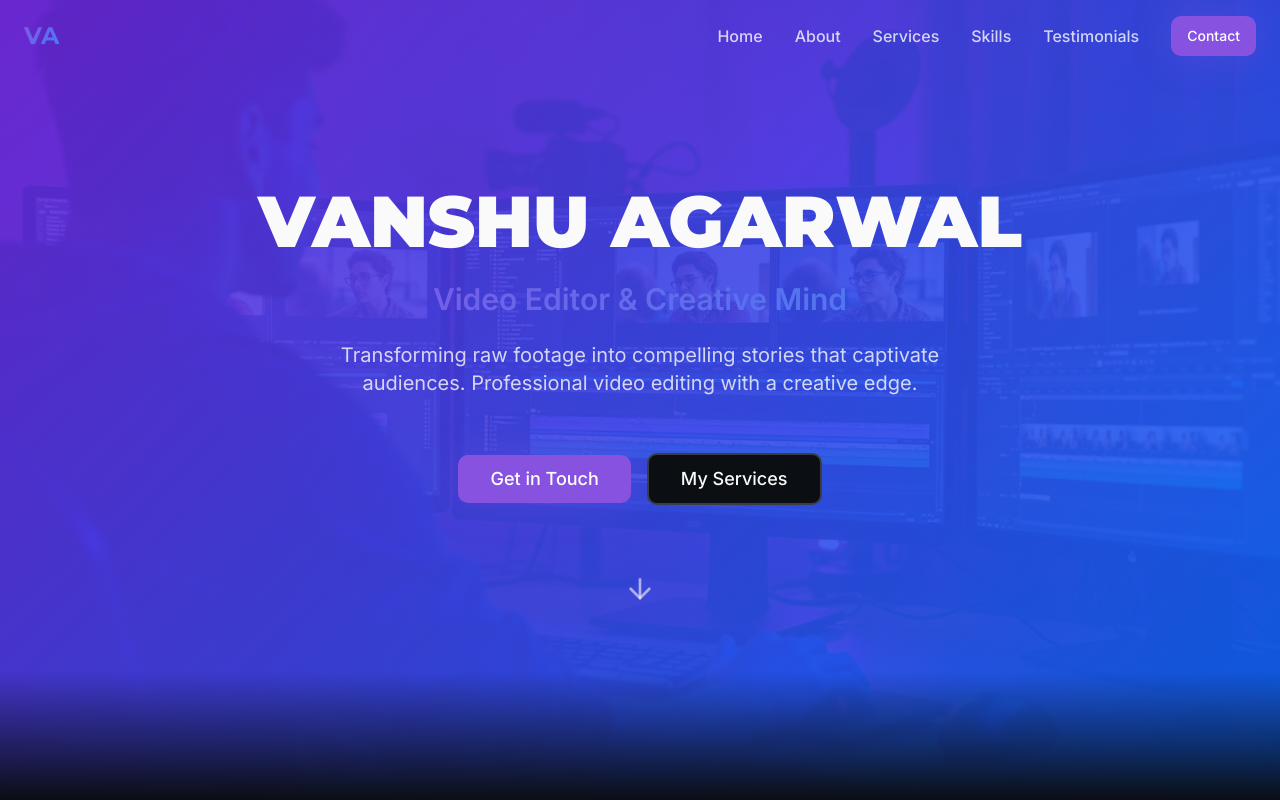
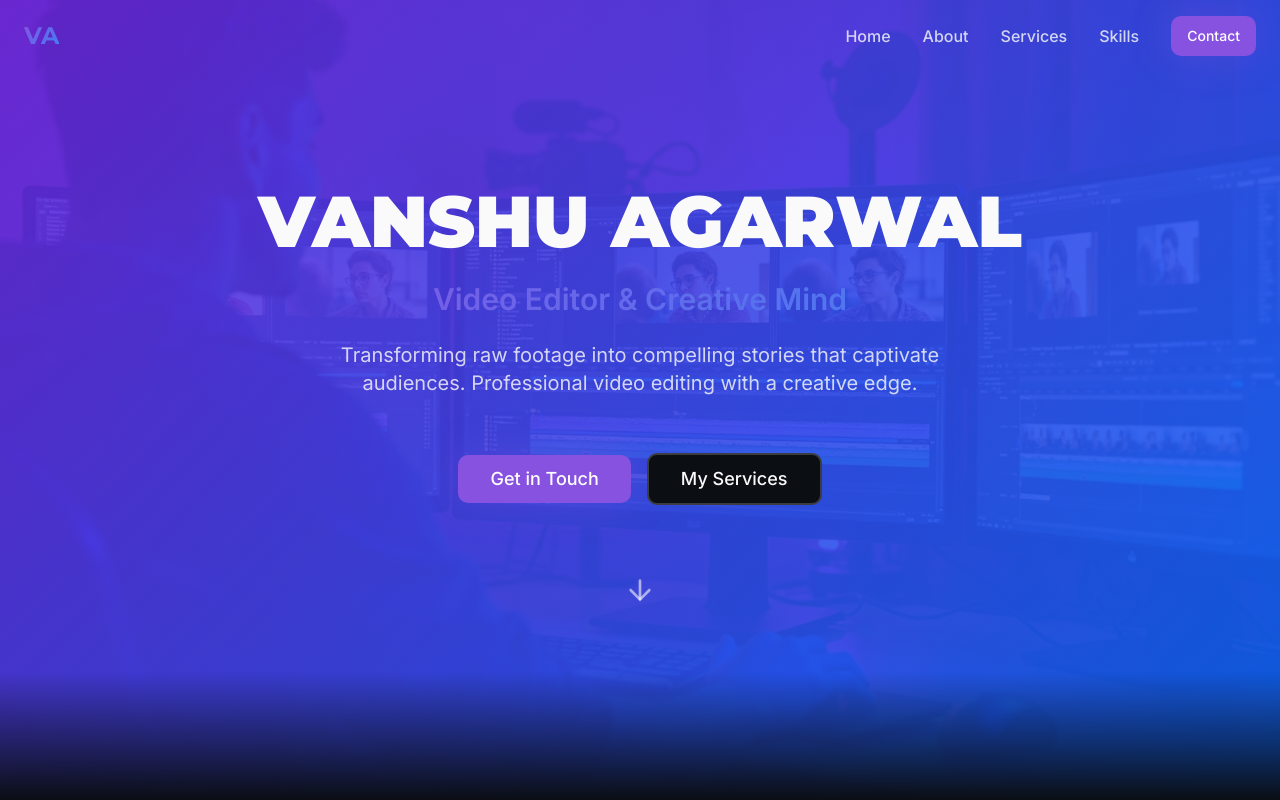
Before and after one commit to shreyagarwal72/vanshu-editor, a React (Vite) app: page / in a window 1280 px wide. Shown: the top 800 px of the page. Built offline with nearby package versions, Linux system fonts and the light colour scheme; the HTML template or start-up script is replaced by a standard one.

Commit message:
Remove testimonials section

```diff
--- a/src/components/Navbar.tsx
+++ b/src/components/Navbar.tsx
@@ -63,12 +63,6 @@ const Navbar = () => {
             >
               Skills
             </button>
-            <button
-              onClick={() => scrollToSection("testimonials")}
-              className="text-foreground/80 hover:text-foreground smooth-transition font-medium"
-            >
-              Testimonials
-            </button>
             <Button
               onClick={() => scrollToSection("contact")}
               className="bg-primary hover:bg-primary/90 glow-effect"
@@ -114,12 +108,6 @@ const Navbar = () => {
               >
                 Skills
               </button>
-              <button
-                onClick={() => scrollToSection("testimonials")}
-                className="text-foreground/80 hover:text-foreground smooth-transition font-medium text-left"
-              >
-                Testimonials
-              </button>
               <Button
                 onClick={() => scrollToSection("contact")}
                 className="bg-primary hover:bg-primary/90 w-full"
--- a/src/components/Testimonials.tsx
+++ /dev/null
@@ -1,69 +0,0 @@
-import { Card } from "./ui/card";
-import { Star } from "lucide-react";
-
-const Testimonials = () => {
-  const testimonials = [
-    {
-      name: "Rahul Sharma",
-      role: "YouTube Creator",
-      content: "Vanshu transformed my raw footage into stunning videos. The editing quality is exceptional and delivery is always on time!",
-      rating: 5,
-    },
-    {
-      name: "Priya Patel",
-      role: "Business Owner",
-      content: "Working with Vanshu was a game-changer for our marketing videos. Professional, creative, and highly skilled.",
-      rating: 5,
-    },
-    {
-      name: "Amit Kumar",
-      role: "Content Creator",
-      content: "The attention to detail and creative vision is outstanding. Vanshu understands exactly what I need for my content.",
-      rating: 5,
-    },
-  ];
-
-  return (
-    <section id="testimonials" className="py-20 px-6 md:px-12 lg:px-24">
-      <div className="max-w-7xl mx-auto">
-        <div className="text-center mb-16 animate-fade-in">
-          <h2 className="text-4xl md:text-5xl font-montserrat font-bold mb-4">
-            Client <span className="gradient-text">Testimonials</span>
-          </h2>
-          <p className="text-muted-foreground text-lg max-w-2xl mx-auto">
-            Don't just take my word for it - hear what my clients have to say
-          </p>
-        </div>
-
-        <div className="grid grid-cols-1 md:grid-cols-3 gap-8">
-          {testimonials.map((testimonial, index) => (
-            <Card
-              key={index}
-              className="p-6 bg-card/50 backdrop-blur-sm border-border hover:border-primary/50 smooth-transition animate-fade-in"
-              style={{ animationDelay: `${index * 150}ms` }}
-            >
-              <div className="flex gap-1 mb-4">
-                {[...Array(testimonial.rating)].map((_, i) => (
-                  <Star key={i} className="w-5 h-5 fill-primary text-primary" />
-                ))}
-              </div>
-              <p className="text-foreground/90 mb-6 leading-relaxed">
-                "{testimonial.content}"
-              </p>
-              <div>
-                <p className="font-montserrat font-semibold text-foreground">
-                  {testimonial.name}
-                </p>
-                <p className="text-sm text-muted-foreground">
-                  {testimonial.role}
-                </p>
-              </div>
-            </Card>
-          ))}
-        </div>
-      </div>
-    </section>
-  );
-};
-
-export default Testimonials;
--- a/src/pages/Index.tsx
+++ b/src/pages/Index.tsx
@@ -4,7 +4,6 @@ import About from "@/components/About";
 import Services from "@/components/Services";
 import Achievements from "@/components/Achievements";
 import Skills from "@/components/Skills";
-import Testimonials from "@/components/Testimonials";
 import Contact from "@/components/Contact";
 import Footer from "@/components/Footer";
 import IntroAnimation from "@/components/IntroAnimation";
@@ -20,7 +19,6 @@ const Index = () => {
         <Services />
         <Achievements />
         <Skills />
-        <Testimonials />
         <Contact />
       </main>
       <Footer />
```
